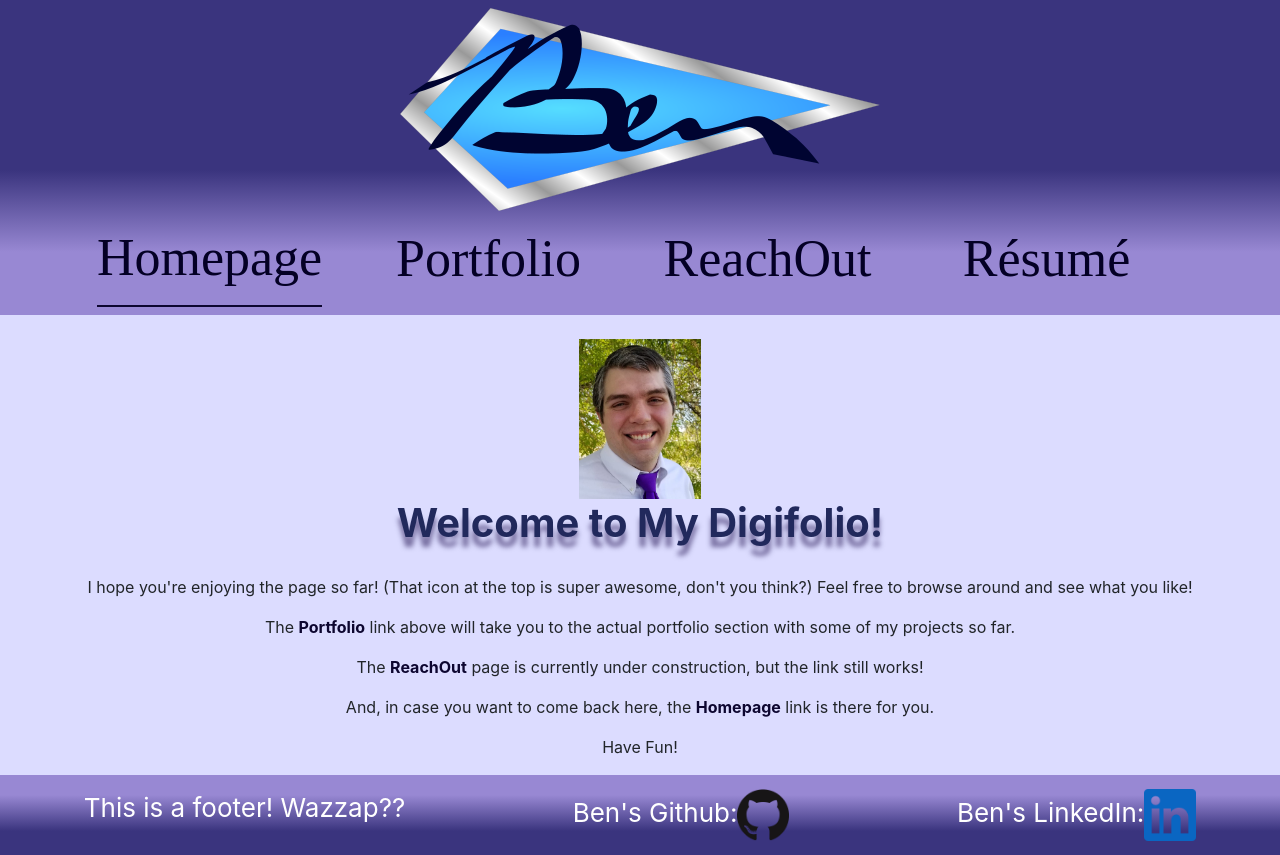
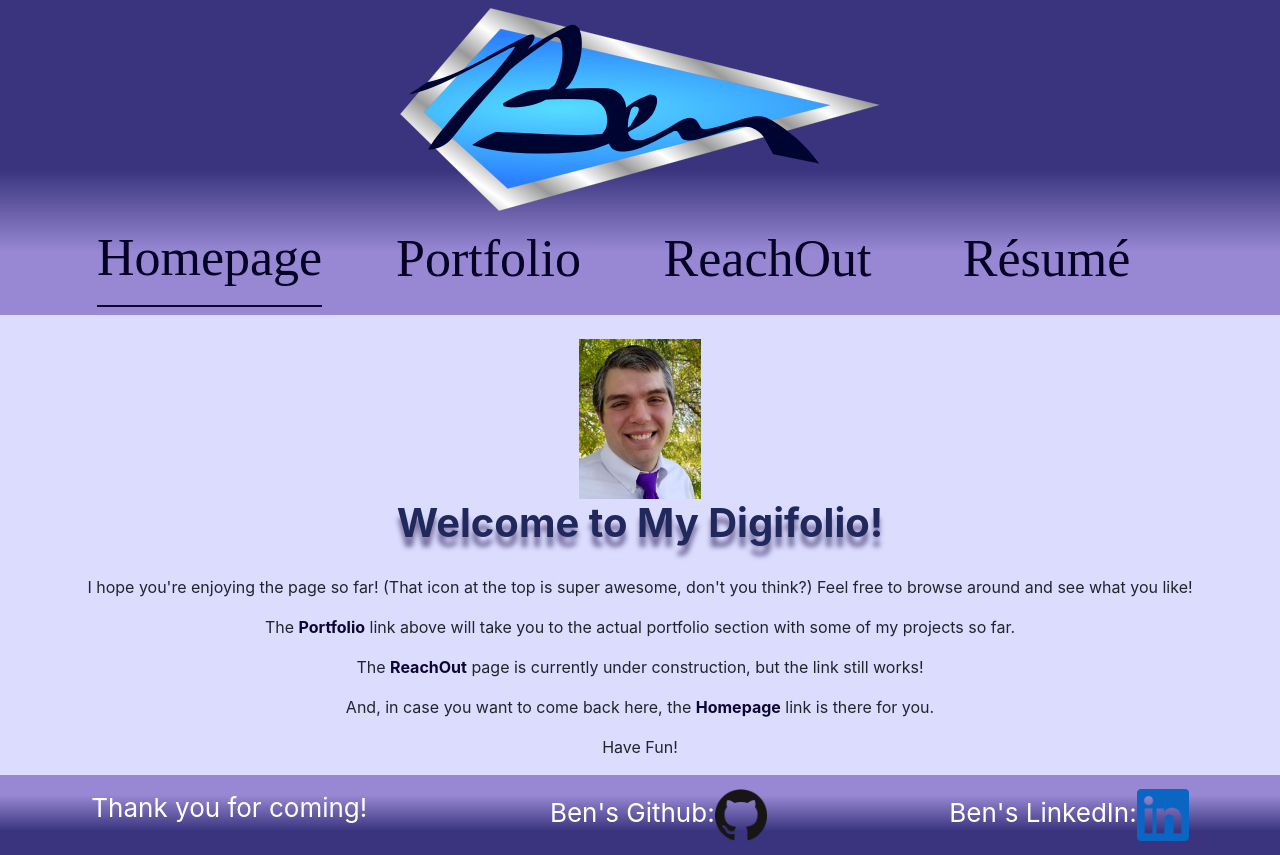
Before and after one commit to benmcrae5/react-portfolio, a React (Create React App) app: page / in a window 1280 px wide. Built offline with nearby package versions, Linux system fonts and the light colour scheme; the HTML template or start-up script is replaced by a standard one; a web font is replaced by a local one.

Commit message:
small update to footer

```diff
--- a/src/components/Footer/index.js
+++ b/src/components/Footer/index.js
@@ -5,7 +5,7 @@ import LinkedInSymbol from "../../assets/In-Blue-Logo.png.original.png";
 const Footer = () => {
     return (
         <section className="App-footer d-flex flex-row">
-            <p>This is a footer! Wazzap??</p>
+            <p>Thank you for coming!</p>
             <a href="https://github.com/benmcrae5" target="_blank">
                 Ben's Github:
                 <img src={GithubSymbol} className="icon-class" />
```
